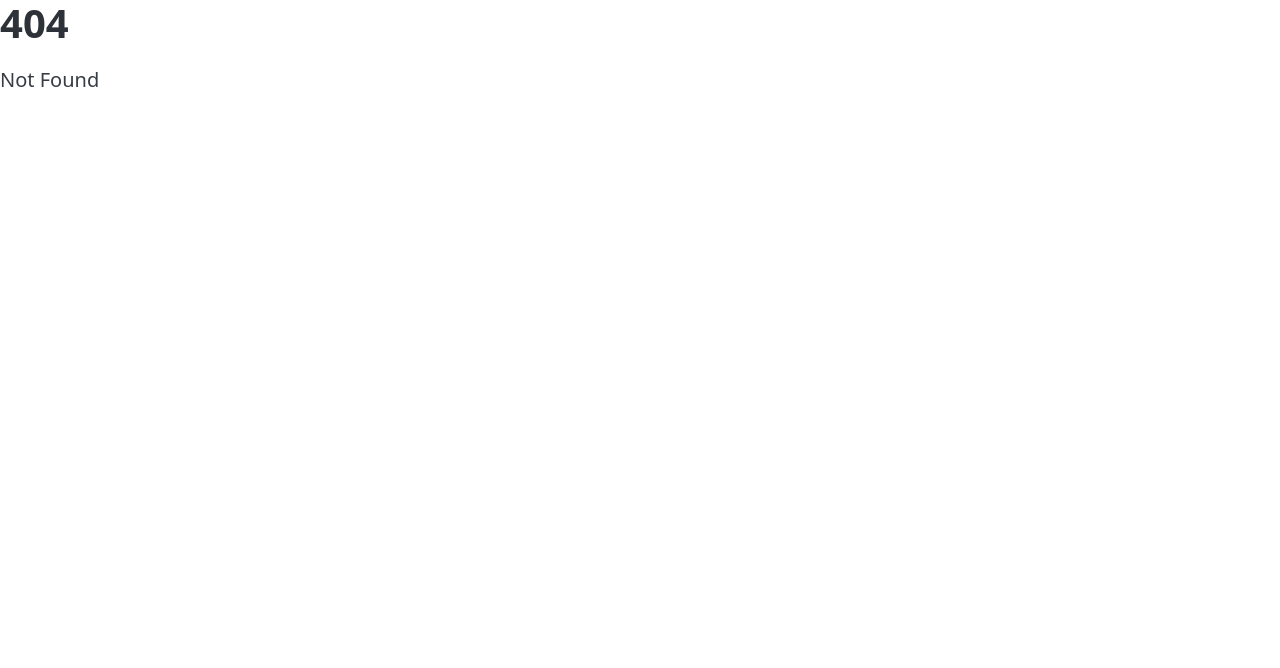
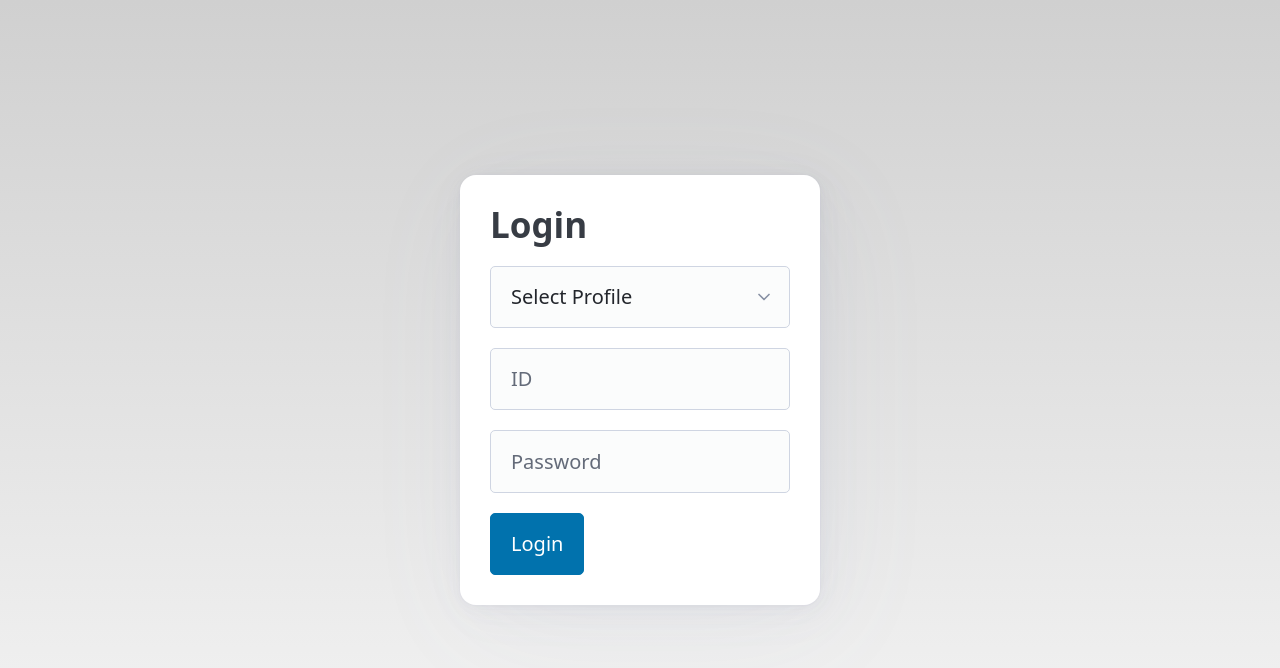
Before and after one commit to Endru180/queueManagementSystem, a SvelteKit app: page /login in a window 1280 px wide. Before the commit this address had no page. Shown: the top 668 px of the page. Built offline with nearby package versions, Linux system fonts and the light colour scheme.

Commit message:
Dummy info for login

```diff
--- /dev/null
+++ b/src/routes/login/+page.svelte
@@ -0,0 +1,90 @@
+<script>
+	let role = '';
+	let userId = '';
+	let password = '';
+	let error = '';
+
+	function login() {
+		error = '';
+
+		if (!role || !userId || !password) {
+			error = 'Please select role and fill ID/password.';
+			return;
+		}
+
+		// Dummy info
+		if (role === 'officer' && userId === 'ABCD' && password === '123456') {
+			localStorage.setItem(
+				'userSession',
+				JSON.stringify({
+					role: 'officer',
+					id: userId,
+					name: 'Officer Demo'
+				})
+			);
+
+			window.location.href = '/officer/desk';
+			return;
+		}
+        // Dummy info
+		if (role === 'client' && userId === 'ABCD' && password === '123456') {
+			localStorage.setItem(
+				'userSession',
+				JSON.stringify({
+					role: 'client',
+					id: userId,
+					name: 'Client Demo'
+				})
+			);
+
+			window.location.href = '/';
+			return;
+		}
+
+		error = 'Invalid ID or password.';
+	}
+</script>
+
+<main class="login-page">
+	<article class="login-card">
+		<h2>Login</h2>
+
+		<select bind:value={role}>
+			<option value="" disabled selected>Select Profile</option>
+			<option value="client">Client</option>
+			<option value="officer">Officer</option>
+		</select>
+
+		<input bind:value={userId} placeholder="ID" />
+		<input bind:value={password} type="password" placeholder="Password" />
+
+		{#if error}
+			<p class="error">{error}</p>
+		{/if}
+
+		<button onclick={login}>Login</button>
+	</article>
+</main>
+
+<style>
+	.login-page {
+		min-height: 100vh;
+		display: grid;
+		place-items: center;
+		background: linear-gradient(to bottom, #d0d0d0, #f5f5f5);
+		padding: 1rem;
+	}
+
+	.login-card {
+		width: 100%;
+		max-width: 360px;
+		background: white;
+		border-radius: 16px;
+		padding: 1.5rem;
+	}
+
+	.error {
+		color: red;
+		font-size: 0.85rem;
+	}
+</style>
```
Also changed, not shown: src/routes/+page.svelte (+9 -0 lines), src/routes/monitor/+page.svelte (+7 -0 lines), src/routes/officer/desk/+page.svelte (+9 -6 lines), src/routes/services/+page.svelte (+7 -0 lines), src/routes/services/[id]/+page.svelte (+7 -0 lines).
